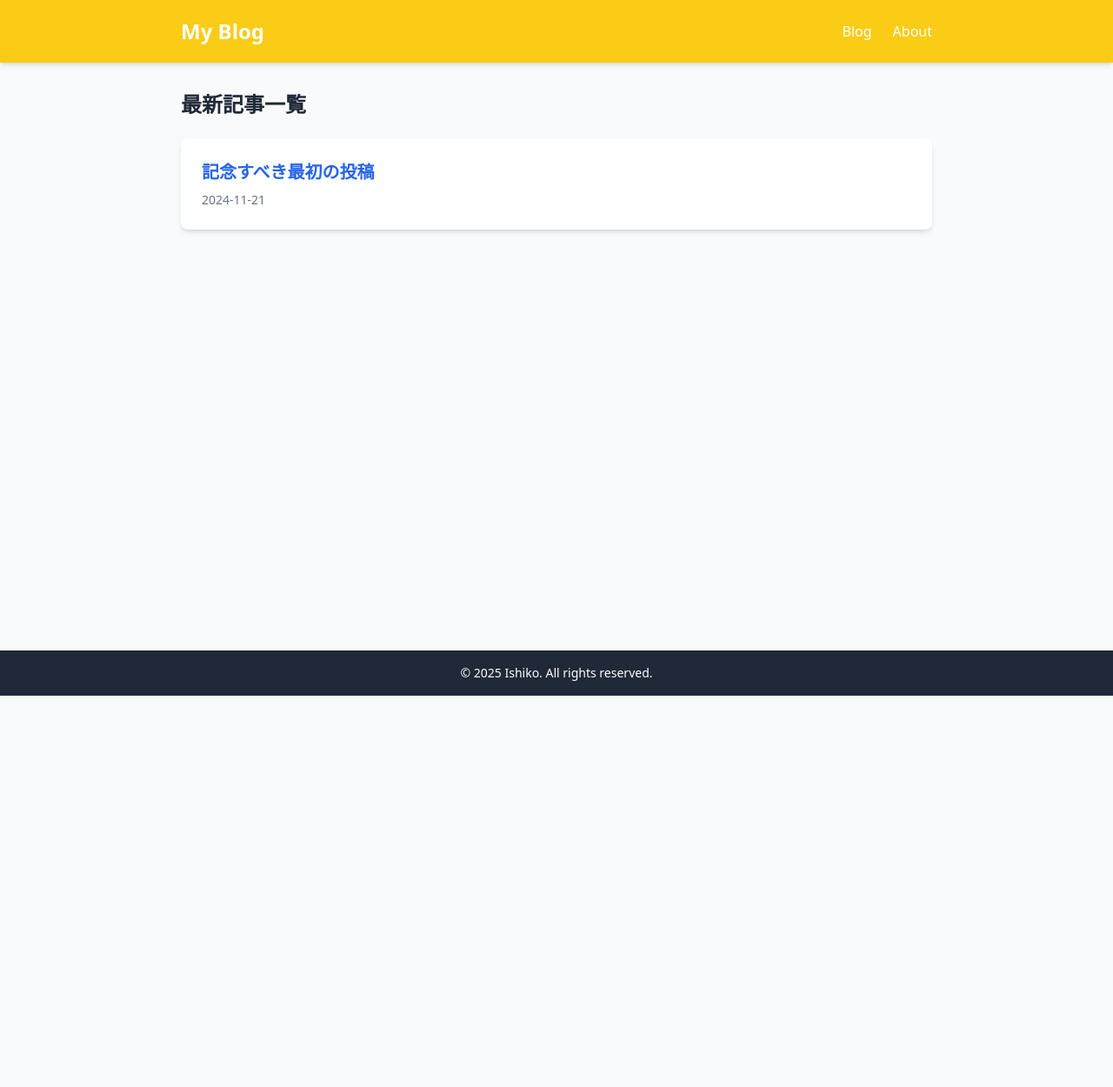
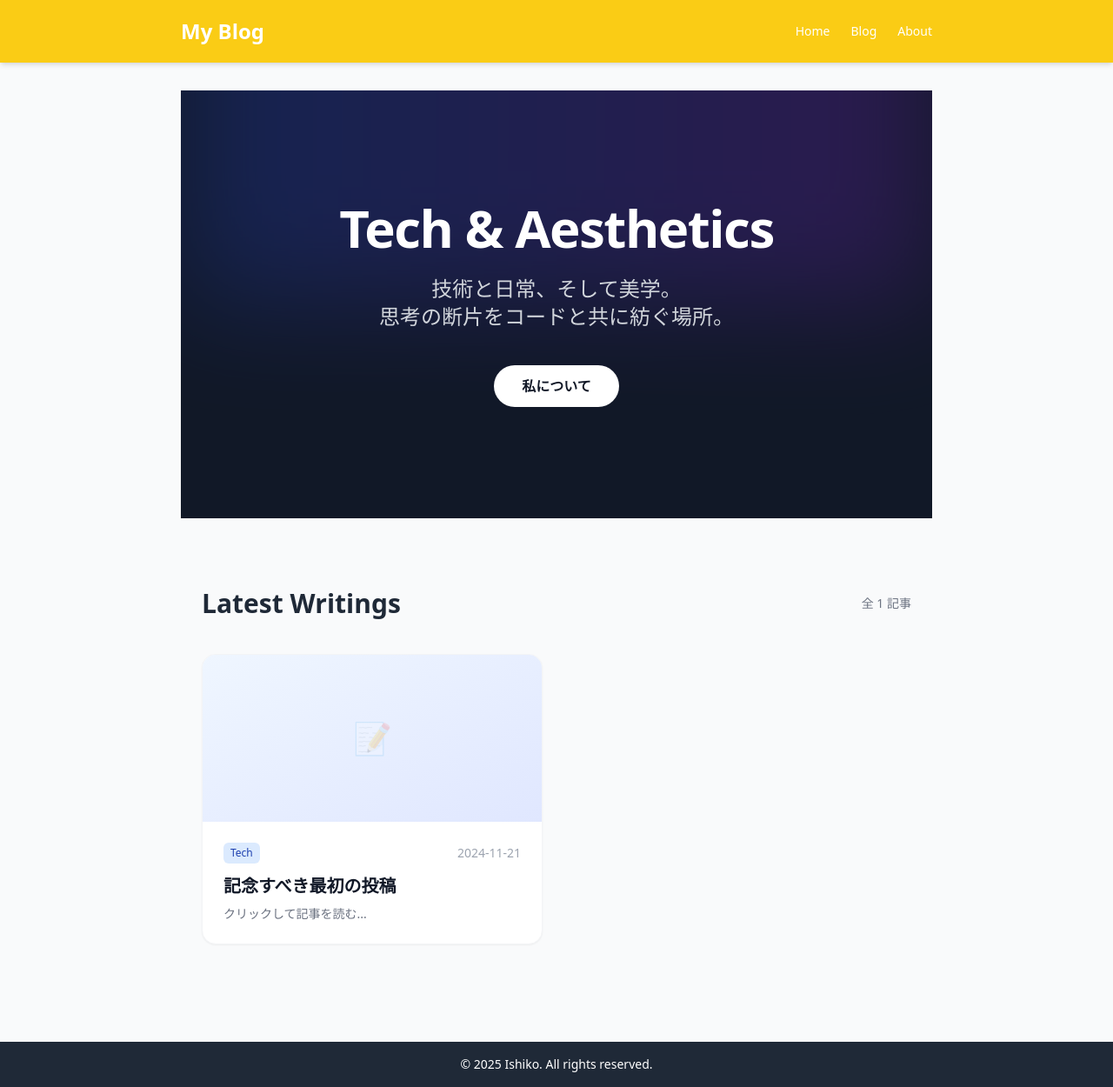
Before and after one commit to ishiko-channel/my-blog, a Next.js app: page / in a window 1280 px wide. Shown: the whole page at 87% size. Before the commit the page ends 800 px from the top, so only its background shows below. Built offline with nearby package versions, Linux system fonts and the light colour scheme.

Commit message:
データインリニューアルと記事追加

```diff
--- a/app/layout.tsx
+++ b/app/layout.tsx
@@ -25,7 +25,12 @@ export default function RootLayout({
 
             {/* ナビゲーションメニュー */}
             <nav>
-              <ul className="flex space-x-6">
+              <ul className="flex space-x-6 text-sm font-medium">
+                <li>
+                  <Link href="/" className="hover:text-blue-200 transition">
+                    Home
+                  </Link>
+                </li>
                 <li>
                   <Link href="/" className="hover:text-blue-200 transition">
                     Blog
--- a/app/page.tsx
+++ b/app/page.tsx
@@ -3,54 +3,90 @@ import path from 'path';
 import matter from 'gray-matter';
 import Link from 'next/link';
 
-// ブログ記事の型定義（TypeScript用）
 type Post = {
   slug: string;
   title: string;
   date: string;
+  category?: string; // カテゴリがあれば表示（今回は仮定）
 };
 
 export default function Home() {
-  // 1. 記事が入っているフォルダの場所を取得
+  // 記事取得ロジック（以前と同じ）
   const postsDirectory = path.join(process.cwd(), 'posts');
-
-  // 2. フォルダの中にあるファイル名を全部取得（例: ['first-post.md']）
   const fileNames = fs.readdirSync(postsDirectory);
 
-  // 3. 各ファイルの中身を読み込んで、必要なデータを取り出す
   const posts: Post[] = fileNames.map((fileName) => {
-    // ファイル名から ".md" を消して slug（URL用ID）にする
     const slug = fileName.replace(/\.md$/, '');
-
-    // ファイルの場所
     const fullPath = path.join(postsDirectory, fileName);
-
-    // ファイルの中身を読み込む
     const fileContents = fs.readFileSync(fullPath, 'utf8');
-
-    // gray-matterでタイトルなどを解析
     const { data } = matter(fileContents);
-
     return {
       slug,
       title: data.title,
       date: data.date,
+      category: 'Tech', // 仮のカテゴリ
     };
   });
 
   return (
-    <div>
-      <h2 className="text-2xl font-bold mb-6">最新記事一覧</h2>
-      <div className="grid gap-4">
-        {posts.map((post) => (
-          <article key={post.slug} className="bg-white p-6 rounded-lg shadow-md hover:shadow-lg transition">
-            <Link href={`/blog/${post.slug}`} className="block">
-              <h3 className="text-xl font-semibold text-blue-600">{post.title}</h3>
-              <p className="text-gray-500 text-sm mt-2">{post.date}</p>
-            </Link>
-          </article>
-        ))}
-      </div>
+    <div className="min-h-screen">
+      {/* 1. ヒーローセクション（現代的なトップ画面） */}
+      <section className="relative bg-gray-900 text-white py-32 px-6 text-center overflow-hidden">
+        {/* 背景の装飾（うっすらと光るグラデーション） */}
+        <div className="absolute top-0 left-0 w-full h-full opacity-30 bg-gradient-to-r from-blue-800 to-purple-800 blur-3xl transform -translate-y-1/2"></div>
+
+        <div className="relative z-10 max-w-3xl mx-auto">
+          <h1 className="text-5xl md:text-6xl font-bold mb-6 tracking-tight">
+            Tech & Aesthetics
+          </h1>
+          <p className="text-xl md:text-2xl text-gray-300 mb-10 leading-relaxed">
+            技術と日常、そして美学。<br />
+            思考の断片をコードと共に紡ぐ場所。
+          </p>
+          <Link
+            href="/about"
+            className="inline-block bg-white text-gray-900 font-bold py-3 px-8 rounded-full hover:bg-gray-200 transition duration-300"
+          >
+            私について
+          </Link>
+        </div>
+      </section>
+
+      {/* 2. 記事一覧エリア（カードデザイン） */}
+      <section className="max-w-5xl mx-auto px-6 py-20">
+        <div className="flex items-center justify-between mb-10">
+          <h2 className="text-3xl font-bold text-gray-800">Latest Writings</h2>
+          <span className="text-gray-500 text-sm">全 {posts.length} 記事</span>
+        </div>
+
+        <div className="grid grid-cols-1 md:grid-cols-2 gap-8">
+          {posts.map((post) => (
+            <article key={post.slug} className="group bg-white rounded-2xl shadow-sm hover:shadow-xl transition duration-300 overflow-hidden border border-gray-100">
+              <Link href={`/blog/${post.slug}`} className="block h-full">
+                {/* サムネイル代わりのグラデーションエリア */}
+                <div className="h-48 bg-gradient-to-br from-blue-50 to-indigo-100 flex items-center justify-center group-hover:scale-105 transition duration-500">
+                  <span className="text-4xl opacity-20">📝</span>
+                </div>
+
+                <div className="p-6">
+                  <div className="flex items-center justify-between mb-3">
+                    <span className="bg-blue-100 text-blue-800 text-xs px-2 py-1 rounded-md font-medium">
+                      {post.category}
+                    </span>
+                    <time className="text-gray-400 text-sm">{post.date}</time>
+                  </div>
+                  <h3 className="text-xl font-bold text-gray-900 group-hover:text-blue-600 transition mb-2">
+                    {post.title}
+                  </h3>
+                  <p className="text-gray-500 text-sm line-clamp-2">
+                    クリックして記事を読む...
+                  </p>
+                </div>
+              </Link>
+            </article>
+          ))}
+        </div>
+      </section>
     </div>
   );
 }
```
